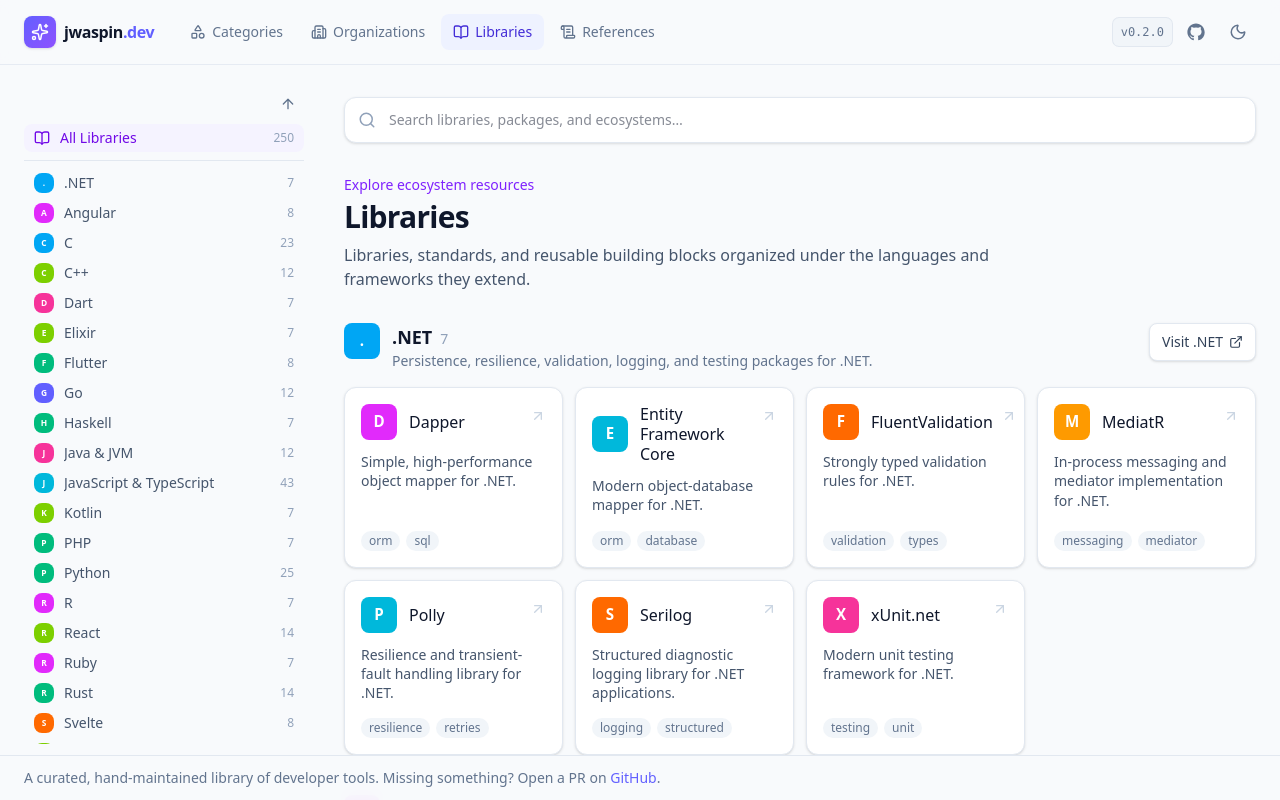
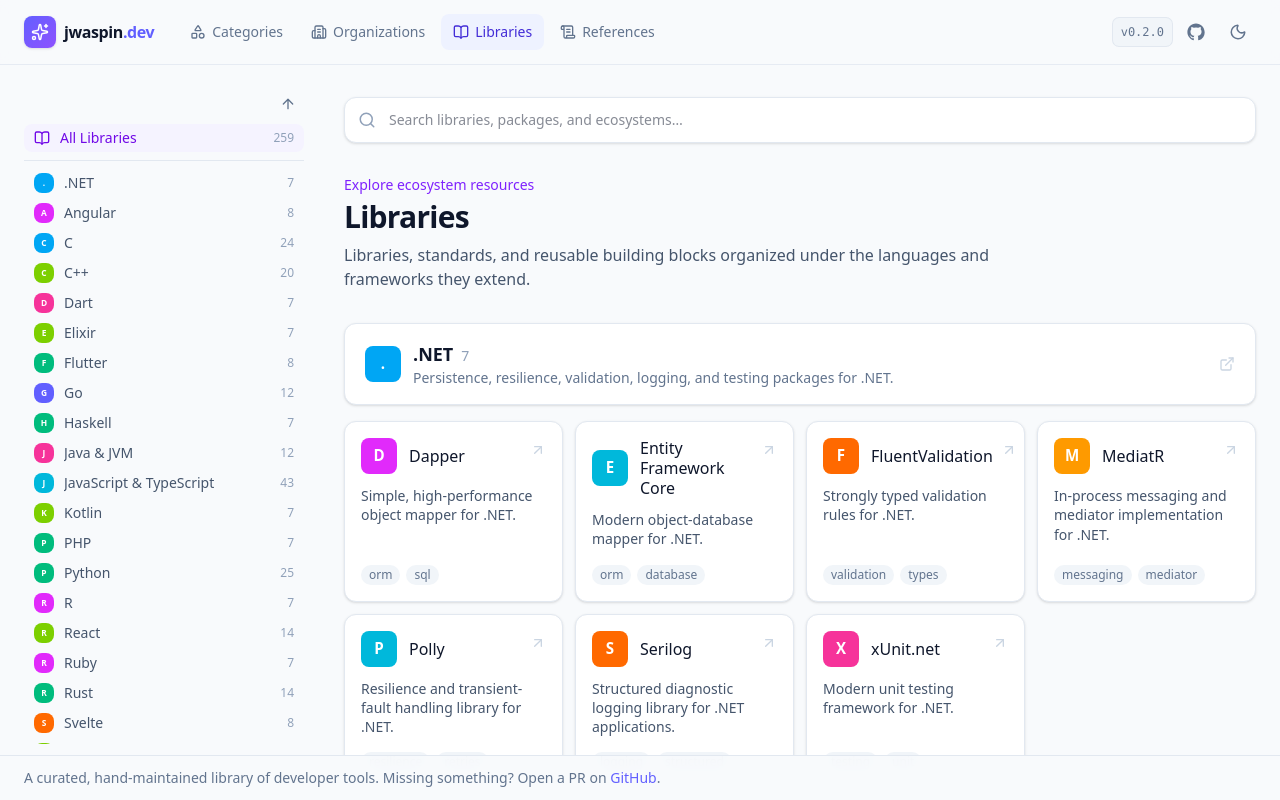
Before and after one commit to jwaspin/jwaspin-dev, a React (Vite) app: page / in a window 1280 px wide. Both pictures are taken after a click on the button "Libraries". Shown: the top 800 px of the page. Built offline with nearby package versions, Linux system fonts and the light colour scheme.

Commit message:
feat: enhance LibrariesPage with external links for ecosystems and update libraries data with new entries

```diff
--- a/src/components/LibrariesPage.tsx
+++ b/src/components/LibrariesPage.tsx
@@ -19,9 +19,31 @@
           const ecosystemUrl = iconUrls.get(ecosystem.id)
           return (
             <section key={ecosystem.id}>
-              <div className="mb-4 flex flex-col gap-3 sm:flex-row sm:items-start sm:justify-between">
-                <div className="flex items-start gap-3">
-                  <ToolIcon name={ecosystem.name} url={ecosystemUrl ?? ''} size={36} />
+              {ecosystemUrl ? (
+                <a
+                  href={ecosystemUrl}
+                  target="_blank"
+                  rel="noreferrer noopener"
+                  className="group mb-4 flex items-center justify-between gap-3 rounded-xl border border-slate-200 bg-white px-5 py-4 shadow-sm transition hover:-translate-y-0.5 hover:border-violet-300 hover:shadow-md dark:border-slate-800 dark:bg-slate-900 dark:hover:border-violet-500/40"
+                >
+                  <div className="flex items-center gap-3">
+                    <ToolIcon name={ecosystem.name} url={ecosystemUrl} size={36} />
+                    <div>
+                      <h2 className="text-lg font-semibold text-slate-900 dark:text-slate-100">
+                        {ecosystem.name}
+                        <span className="ml-2 text-sm font-normal text-slate-400">{items.length}</span>
+                      </h2>
+                      <p className="text-sm text-slate-500 dark:text-slate-400">{ecosystem.description}</p>
+                    </div>
+                  </div>
+                  <ExternalLink
+                    className="h-4 w-4 shrink-0 text-slate-300 transition group-hover:translate-x-0.5 group-hover:text-violet-500 dark:text-slate-700"
+                    aria-hidden="true"
+                  />
+                </a>
+              ) : (
+                <div className="mb-4 flex items-center gap-3 rounded-xl border border-slate-200 bg-white px-5 py-4 shadow-sm dark:border-slate-800 dark:bg-slate-900">
+                  <ToolIcon name={ecosystem.name} url="" size={36} />
                   <div>
                     <h2 className="text-lg font-semibold text-slate-900 dark:text-slate-100">
                       {ecosystem.name}
@@ -30,18 +52,7 @@
                     <p className="text-sm text-slate-500 dark:text-slate-400">{ecosystem.description}</p>
                   </div>
                 </div>
-                {ecosystemUrl && (
-                  <a
-                    href={ecosystemUrl}
-                    target="_blank"
-                    rel="noreferrer noopener"
-                    className="inline-flex shrink-0 items-center gap-1.5 rounded-lg border border-slate-200 bg-white px-3 py-2 text-sm font-medium text-slate-700 shadow-sm transition hover:border-violet-300 hover:text-violet-600 dark:border-slate-800 dark:bg-slate-900 dark:text-slate-300 dark:hover:border-violet-500/50 dark:hover:text-violet-400"
-                  >
-                    Visit {ecosystem.name}
-                    <ExternalLink className="h-3.5 w-3.5" aria-hidden="true" />
-                  </a>
-                )}
-              </div>
+              )}
               {related.length > 0 && <div className="mb-4 rounded-xl border border-violet-200 bg-violet-50/70 px-4 py-3 text-sm text-violet-900 dark:border-violet-500/20 dark:bg-violet-500/10 dark:text-violet-200"><span>General {related.map((item) => item.name).join(' and ')} libraries also apply, but are not {ecosystem.name}-specific.</span>{related.map((item) => <button key={item.id} onClick={() => onSelect(item.id)} className="ml-2 inline-flex items-center gap-1 font-semibold text-violet-700 hover:text-violet-900 dark:text-violet-300 dark:hover:text-violet-100">Browse {item.name}<ArrowRight className="h-3.5 w-3.5" /></button>)}</div>}
               <div className="grid grid-cols-1 gap-3 sm:grid-cols-2 lg:grid-cols-3 xl:grid-cols-4">{items.map((library) => <LibraryCard key={library.id} library={library} />)}</div>
             </section>
--- a/src/data/libraries.ts
+++ b/src/data/libraries.ts
@@ -8,7 +8,7 @@
   { id: 'svelte', name: 'Svelte', description: 'Components, forms, interaction, data, and visualization libraries for Svelte.', toolId: 'svelte', relatedEcosystemIds: ['javascript'] },
   { id: 'python', name: 'Python', description: 'Data, web, validation, HTTP, and general-purpose Python packages.', toolId: 'python' },
   { id: 'c', name: 'C', description: 'Portable systems, networking, cryptography, and multimedia libraries for C.', toolId: 'c' },
-  { id: 'cpp', name: 'C++', description: 'Core utilities, math, UI, formatting, and testing libraries for C++.', toolId: 'cpp' },
+  { id: 'cpp', name: 'C++', description: 'Core utilities, math, UI, formatting, and testing libraries for C++.', toolId: 'cpp', relatedEcosystemIds: ['c'] },
   { id: 'go', name: 'Go', description: 'CLI, configuration, persistence, logging, and testing packages for Go.', toolId: 'go' },
   { id: 'rust', name: 'Rust', description: 'Async, serialization, CLI, web, and parallel-computing crates for Rust.', toolId: 'rust' },
   { id: 'java', name: 'Java & JVM', description: 'Utilities, serialization, persistence, and testing libraries for the JVM.', toolId: 'java' },
@@ -116,12 +116,21 @@
   { id: 'nghttp2', name: 'nghttp2', description: 'HTTP/2 protocol implementation in C, including client, server, and proxy.', url: 'https://nghttp2.org/documentation/', ecosystemId: 'c', tags: ['http2', 'networking'] },
   { id: 'libwebsockets', name: 'libwebsockets', description: 'Lightweight C library for WebSocket, HTTP, and MQTT client/server implementations.', url: 'https://libwebsockets.org/', ecosystemId: 'c', tags: ['websockets', 'networking'] },
   { id: 'zeromq', name: 'ZeroMQ', description: 'Asynchronous messaging library for distributed and concurrent applications.', url: 'https://libzmq.readthedocs.io/', ecosystemId: 'c', tags: ['messaging', 'networking'] },
+  { id: 'readline', name: 'GNU Readline', description: 'Library providing line-editing, history, and completion for interactive command-line programs.', url: 'https://www.gnu.org/software/readline/', ecosystemId: 'c', tags: ['cli', 'readline'] },
   { id: 'abseil-cpp', name: 'Abseil', description: 'Google collection of fundamental C++ libraries.', url: 'https://abseil.io/docs/cpp/', ecosystemId: 'cpp', tags: ['utilities', 'google'] },
   { id: 'nlohmann-json', name: 'JSON for Modern C++', description: 'Ergonomic JSON parsing and serialization for modern C++.', url: 'https://json.nlohmann.me/', ecosystemId: 'cpp', tags: ['json', 'serialization'] },
   { id: 'opencv', name: 'OpenCV', description: 'Computer vision and image processing library.', url: 'https://docs.opencv.org/', ecosystemId: 'cpp', tags: ['computer-vision', 'images'] },
   { id: 'protobuf', name: 'Protocol Buffers', description: "Google's language-neutral structured data serialization format, with code generation for C++, Java, Python, Go, and more.", url: 'https://protobuf.dev/', ecosystemId: 'cpp', tags: ['serialization', 'protobuf'] },
   { id: 'range-v3', name: 'range-v3', description: 'Range algorithms and views that inspired the C++ standard ranges library.', url: 'https://ericniebler.github.io/range-v3/', ecosystemId: 'cpp', tags: ['ranges', 'algorithms'] },
   { id: 'google-benchmark', name: 'Google Benchmark', description: 'Microbenchmarking support library for C++.', url: 'https://github.com/google/benchmark', ecosystemId: 'cpp', tags: ['benchmarking', 'performance'] },
+  { id: 'googletest', name: 'GoogleTest', description: "Google's C++ testing and mocking framework.", url: 'https://google.github.io/googletest/', ecosystemId: 'cpp', tags: ['testing', 'mocking'] },
+  { id: 'grpc-cpp', name: 'gRPC', description: 'High-performance RPC framework built on Protocol Buffers, with first-class C++ support.', url: 'https://grpc.io/docs/languages/cpp/', ecosystemId: 'cpp', tags: ['rpc', 'networking'] },
+  { id: 'asio', name: 'Asio', description: 'Cross-platform library for network and low-level I/O programming, available standalone or as Boost.Asio.', url: 'https://think-async.com/Asio/', ecosystemId: 'cpp', tags: ['networking', 'async'] },
+  { id: 'onetbb', name: 'oneTBB', description: "Intel's C++ library for parallel programming and task-based parallelism.", url: 'https://uxlfoundation.github.io/oneTBB/', ecosystemId: 'cpp', tags: ['parallelism', 'performance'] },
+  { id: 'yaml-cpp', name: 'yaml-cpp', description: 'YAML parser and emitter library for C++.', url: 'https://github.com/jbeder/yaml-cpp', ecosystemId: 'cpp', tags: ['yaml', 'parser'] },
+  { id: 'poco', name: 'POCO', description: 'C++ class libraries for building network- and internet-based applications.', url: 'https://docs.pocoproject.org/current/', ecosystemId: 'cpp', tags: ['networking', 'utilities'] },
+  { id: 'dear-imgui', name: 'Dear ImGui', description: 'Bloat-free immediate-mode GUI library for tools, games, and visualization.', url: 'https://github.com/ocornut/imgui', ecosystemId: 'cpp', tags: ['gui', 'immediate-mode'] },
+  { id: 'llvm', name: 'LLVM', description: 'Modular compiler and toolchain infrastructure used to build compilers and language tools.', url: 'https://llvm.org/docs/', ecosystemId: 'cpp', tags: ['compiler', 'infrastructure'] },
   { id: 'go-sqlx', name: 'sqlx', description: 'Extensions to Go database/sql for convenient querying and scanning.', url: 'https://jmoiron.github.io/sqlx/', ecosystemId: 'go', tags: ['sql', 'database'] },
   { id: 'zerolog', name: 'zerolog', description: 'Zero-allocation JSON logger for Go.', url: 'https://github.com/rs/zerolog', ecosystemId: 'go', tags: ['logging', 'json'] },
   { id: 'go-validator', name: 'validator', description: 'Struct and field validation for Go using tags and custom rules.', url: 'https://github.com/go-playground/validator', ecosystemId: 'go', tags: ['validation', 'structs'] },
```
